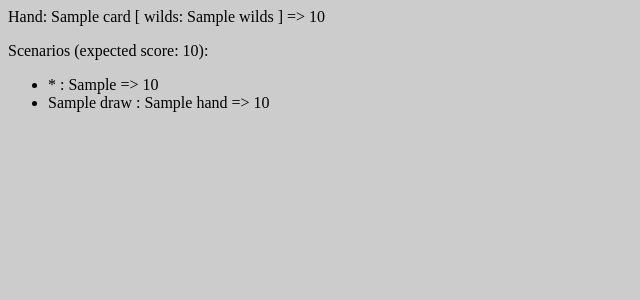
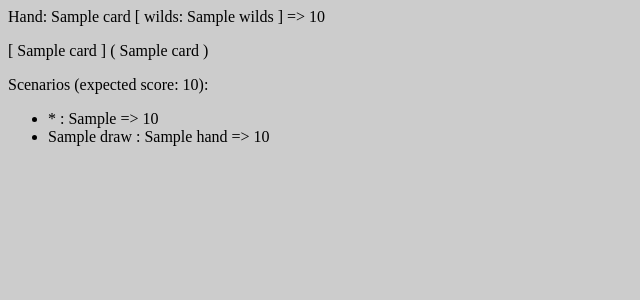
Before and after one commit to chellmuth/5-crowns, a Flask app: template app/templates/index.html in a window 1280 px wide. Shown: the top 300 px of the page, without its empty margins (0-640 px from the left). Run offline with Flask 2, Linux system fonts and the light colour scheme; the template is opened without the code that fills it: most values are stand-ins (such as "Sample title", 1, 10 or a date in 2020).

Commit message:
Show current configuration

```diff
--- a/app/routes.py
+++ b/app/routes.py
@@ -11,6 +11,8 @@ from crowns.cards import Rank, Suit
 from app import app
 
 def card_to_fragment(card):
+    if card == "*": return "*"
+
     ranks = {
         Rank.Three: "3",
         Rank.Four: "4",
@@ -38,10 +40,10 @@ def card_to_fragment(card):
 @app.route('/')
 def hello_world():
     hand_size = 7
-    wilds = 1
+    wilds = 2
     hand = dealer.deal(hand_size, hand_size - wilds)
 
-    current_score = scoring.find_best_configuration(hand, wilds).score
+    current_configuration = scoring.find_best_configuration(hand, wilds)
 
     simulated = simulation.simulate(hand, wilds)
 
@@ -69,7 +71,15 @@ def hello_world():
         ],
         "wild_score": simulated["wild_score"],
         "expected_score": simulated["expected_score"],
-        "current_score": current_score
+        "current_score": current_configuration.score,
+        "current_matches": [
+            [
+                card_to_fragment(card)
+                for card in match.cards
+            ] + [ "*" for _ in range(match.wilds) ]
+            for match in current_configuration.matches
+        ],
+        "current_hand": [ card_to_fragment(card) for card in current_configuration.matches[-1].hand ]
     }
 
     return render_template('index.html', title='Five Crowns: Hand Analyzer', game=game)
--- a/app/templates/index.html
+++ b/app/templates/index.html
@@ -21,6 +21,20 @@
     => {{ game["current_score"] }}
 </p>
 <p>
+    {% for match in game["current_matches"] %}
+        [
+        {% for card in match %}
+            {{ card | safe }}
+        {% endfor %}
+        ]
+    {% endfor %}
+    (
+    {% for card in game["current_hand"] %}
+        {{ card | safe }}
+    {% endfor %}
+    )
+</p>
+<p>
    Scenarios (expected score: {{ game["expected_score"] }}):
    <ul>
        <li>
```
